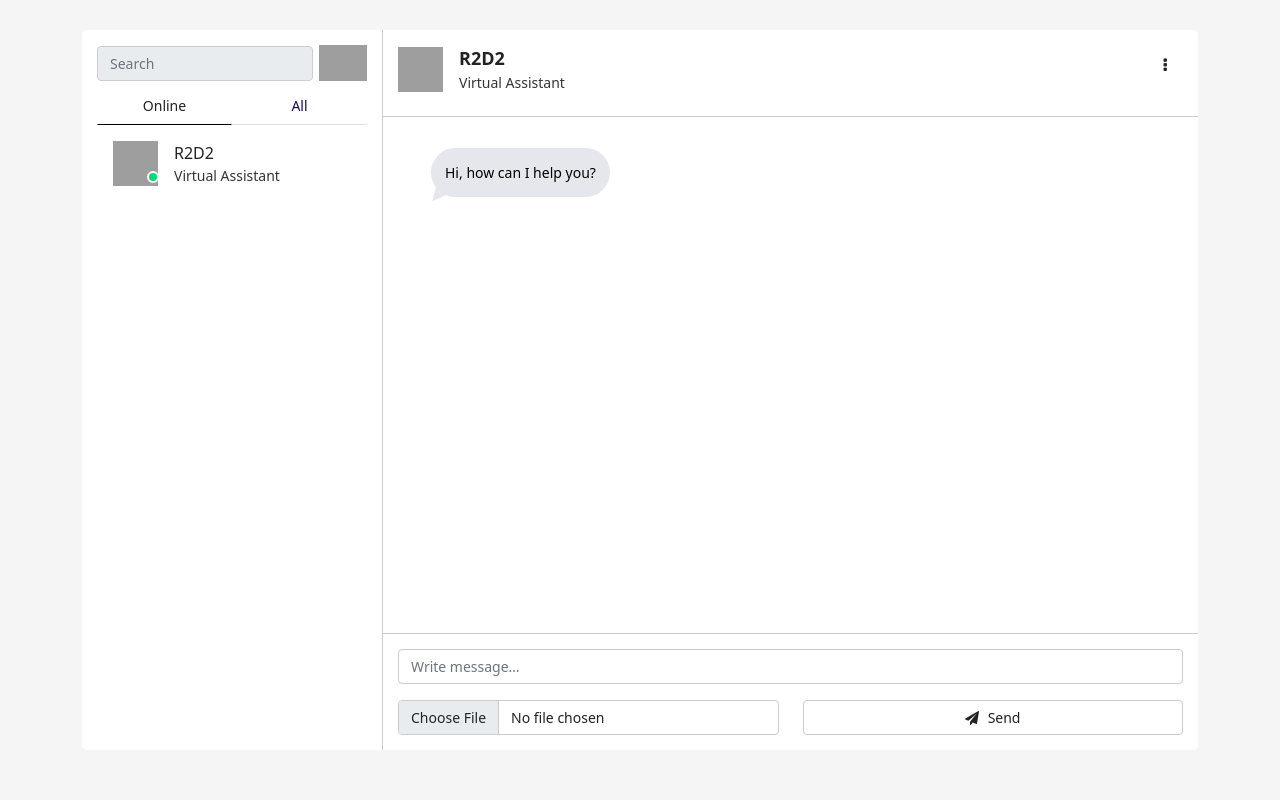
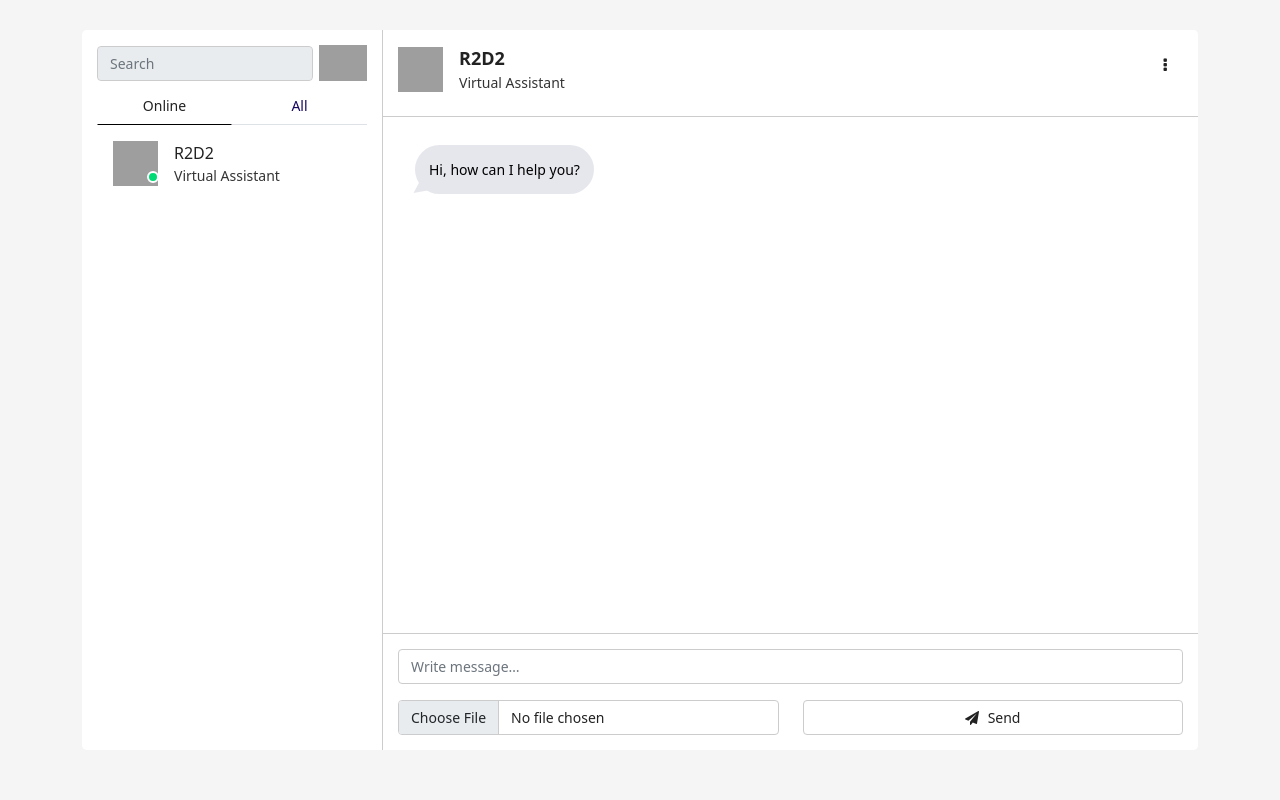
Before and after one commit to vincenttpham/virtual_assistant, a Django app: page / in a window 1280 px wide. Run offline with Django 3.2, Linux system fonts and the light colour scheme; some libraries are stand-ins or nearby versions; grey boxes are pictures that could not be loaded.

Commit message:
bubble fixes

```diff
--- a/virtual_assistant/settings.py
+++ b/virtual_assistant/settings.py
@@ -25,7 +25,7 @@ SECRET_KEY = 'django-insecure-h)91#(t0c#h7^#+fd4e$*k+55%rhjts$8j7c^p#6tvt8%xzwg3
 # SECURITY WARNING: don't run with debug turned on in production!
 DEBUG = True
 
-ALLOWED_HOSTS = ['mpp0e09aqi.execute-api.us-east-1.amazonaws.com']
+ALLOWED_HOSTS = ['mpp0e09aqi.execute-api.us-east-1.amazonaws.com', 'localhost']
 
 
 # Application definition
--- a/virtual_assistant_app/static/virtual_assistant_app/style.css
+++ b/virtual_assistant_app/static/virtual_assistant_app/style.css
@@ -410,31 +410,16 @@ a.add img {
 
 .msg-body ul li {
     list-style: none;
-    margin: 15px 0;
-}
-
-.msg-body ul li.sender {
     display: block;
     width: 100%;
     position: relative;
 }
 
-.msg-body ul li.sender:before {
-    display: block;
-    clear: both;
-    content: '';
-    position: absolute;
-    bottom: 0px;
-    left: -3px;
-    width: 0;
-    height: 0;
-    border-style: solid;
-    border-width: 0 12px 15px 12px;
-    border-color: transparent transparent #E6E7ED transparent;
-    -webkit-transform: rotate(-25deg);
-    -ms-transform: rotate(-25deg);
-    transform: rotate(-25deg);
+.msg-body ul li.reply {
+    text-align: right;
 }
+
+/* Sender Chat Bubble */
 
 .msg-body ul li.sender p {
     color: #000;
@@ -448,6 +433,25 @@ a.add img {
     margin-bottom: 0;
 }
 
+.msg-body ul li.sender p:before {
+    display: block;
+    clear: both;
+    content: '';
+    position: absolute;
+    bottom: 3px;
+    left: -3px;
+    width: 0;
+    height: 0;
+    border-style: solid;
+    border-width: 0 12px 15px 12px;
+    border-color: transparent transparent #E6E7ED transparent;
+    -webkit-transform: rotate(-10deg);
+    -ms-transform: rotate(-10deg);
+    transform: rotate(-10deg);
+}
+
+/* Sender Chat Bubble End */
+
 .msg-body ul li.sender p b {
     display: block;
     color: #180660;
@@ -713,7 +714,7 @@ button:focus {
 }
 
 .bounce {
-    transform-origin: 0% 100%;
+    transform-origin: bottom;
     transform: scale(0);
     -webkit-animation: expand-bounce 0.5s ease-in forwards;
     -moz-animation: expand-bounce 0.5s ease-in forwards;
--- a/virtual_assistant_app/templates/base.html
+++ b/virtual_assistant_app/templates/base.html
@@ -24,7 +24,11 @@
     <script type="text/javascript">
 
         $(document).ready(function () {
+            // Animate most recent AI chat
+            $(".sender p").last().addClass('bounce');
+
             $(".modal-body").scrollTop($(".msg-body")[0].scrollHeight);
+
         });
 
     </script>
@@ -42,8 +46,7 @@
 
             $(".modal-body").animate({ scrollTop: $(".msg-body")[0].scrollHeight });
 
-            $(".typing").addClass('bounce');
-
+            $(".loadingDots").addClass('bounce');
             setTimeout(function() {
                 $(".typing").removeClass('d-none');
                 $(".modal-body").animate({ scrollTop: $(".msg-body")[0].scrollHeight });
@@ -55,16 +58,6 @@
                 $("#btnSubmit").attr("disabled", true);
             }, 1);
 
-        });
-
-    </script>
-
-    <!-- Responsive AI chat bubble -->
-    <script type="text/javascript">
-
-        $(document).ready(function () {
-            $(".sender p").last().addClass('bounce');
-            $(".modal-body").animate({ scrollTop: $(".msg-body")[0].scrollHeight });
         });
 
     </script>
--- a/virtual_assistant_app/templates/index.html
+++ b/virtual_assistant_app/templates/index.html
@@ -144,25 +144,25 @@
                 <div class="modal-body">
                   <div class="msg-body">
 
-                    <ul>
+                    <ul class="px-3 pt-1">
                       {% for message in messages %}
-                      {% if message.role == 'user' %}
-                      <li class="reply ps-5">
-                        <p class="ms-5">{{ message.content|linebreaksbr }}</p>
+                      {% if message.role == 'assistant' %}
+                      <li class="sender mt-2">
+                        <p class="me-5">{{ message.content|linebreaksbr }}</p>
                         <span class="time">{{ message.time }}</span>
                       </li>
-                      {% elif message.role == 'assistant' %}
-                      <li class="sender pe-5">
-                        <p class="me-5">{{ message.content|linebreaksbr }}</p>
+                      {% elif message.role == 'user' %}
+                      <li class="reply mt-2">
+                        <p class="ms-5">{{ message.content|linebreaksbr }}</p>
                         <span class="time">{{ message.time }}</span>
                       </li>
                       {% endif %}
                       {% endfor %}
-                      <li class="reply ps-5 d-none" id="reply">
+                      <li class="reply mt-2 d-none" id="reply">
                         <p class="ms-5"></p>
-                        <span class="time"></span>
+                        <span class="time mt-2 me-1">Delivered</span>
                       </li>
-                      <li class="typing d-none">
+                      <li class="typing mt-2 pb-3 d-none">
                         <div class="loadingDots">
                           <span class="dot1"></span>
                           <span class="dot2"></span>
@@ -177,7 +177,7 @@
 
                 <div class="send-box">
 
-                  <form action="/dev" method="POST" enctype="multipart/form-data" class="d-block">
+                  <form action="/" method="POST" enctype="multipart/form-data" class="d-block">
                     {% csrf_token %}
 
                     <div class="row">
```
Also changed, not shown: other parts of virtual_assistant_app/static/virtual_assistant_app/style.css (+21 -24 lines), db.sqlite3.
